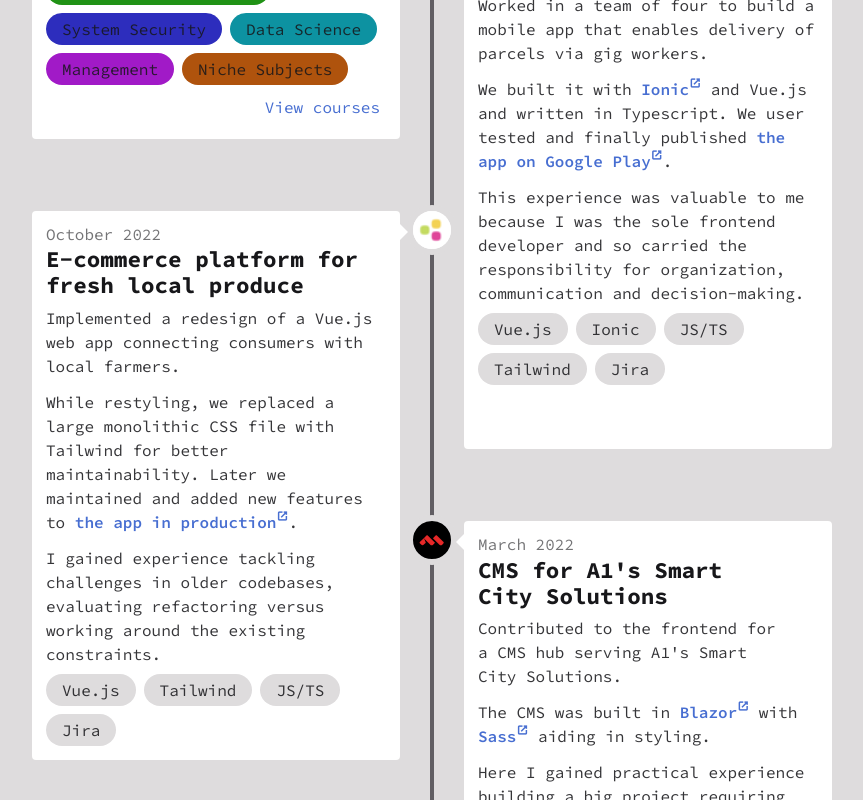
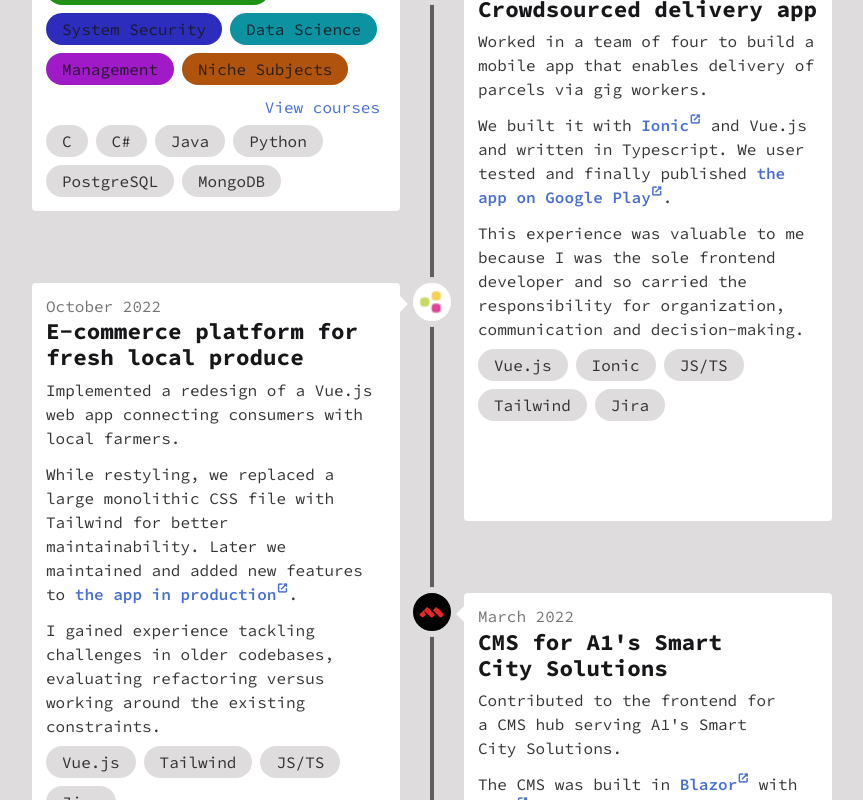
Before and after one commit to vmagjer/my-portfolio, a React (Vite) app: page / in a window 1280 px wide. Shown: the part 2780-3580 px from the top of the page, without its empty margins (208-1071 px from the left). Built offline with nearby package versions, Linux system fonts and the light colour scheme.

Commit message:
add skills to education achievements

```diff
--- a/src/features/homeSections/BackgroundSection.tsx
+++ b/src/features/homeSections/BackgroundSection.tsx
@@ -151,7 +151,7 @@
         ></CourseList>
       </>
     ),
-    skills: [],
+    skills: ['C', 'C#', 'Java', 'Python', 'PostgreSQL', 'MongoDB'],
   },
   {
     title: 'Crowdsourced delivery app',
@@ -338,7 +338,7 @@
         />
       </>
     ),
-    skills: [],
+    skills: ['C', 'Java', 'C++', 'PostgreSQL', 'MatLab'],
   },
   {
     title: 'Financial Comparison Tool',
```
